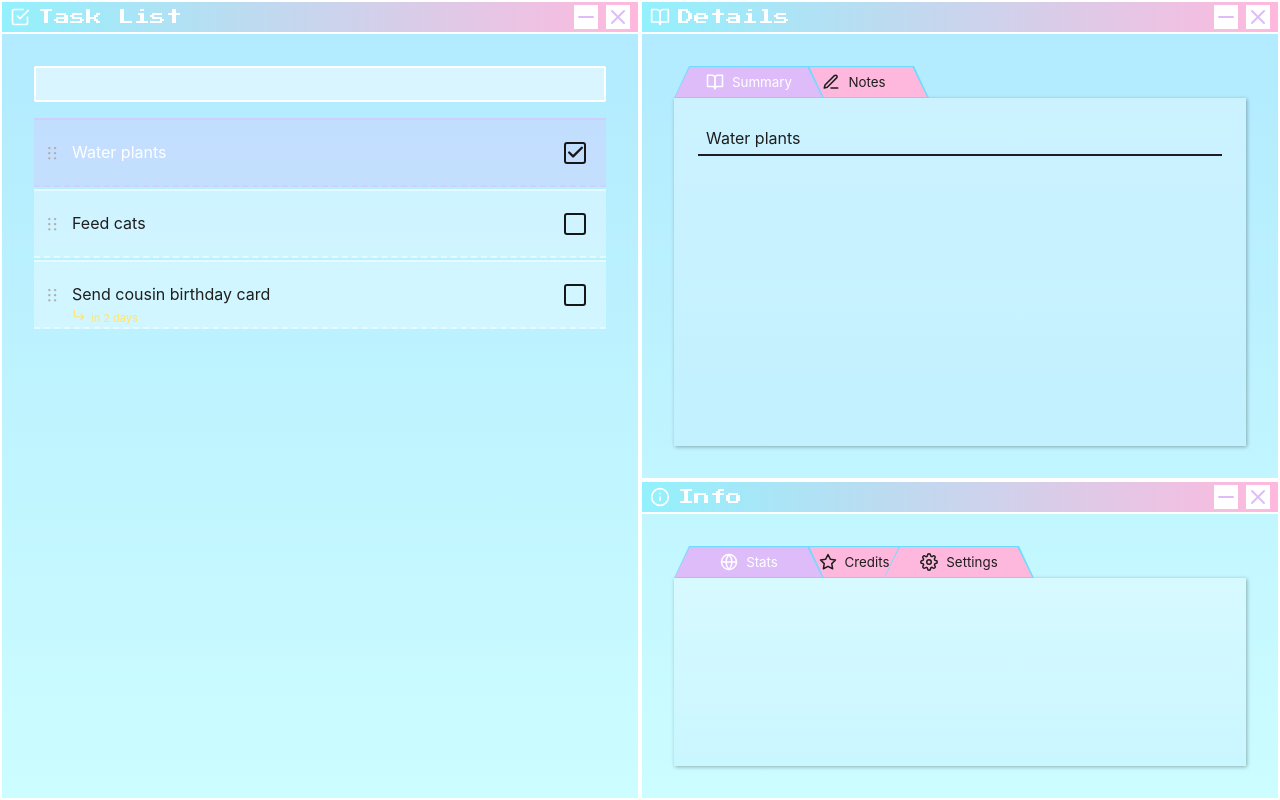
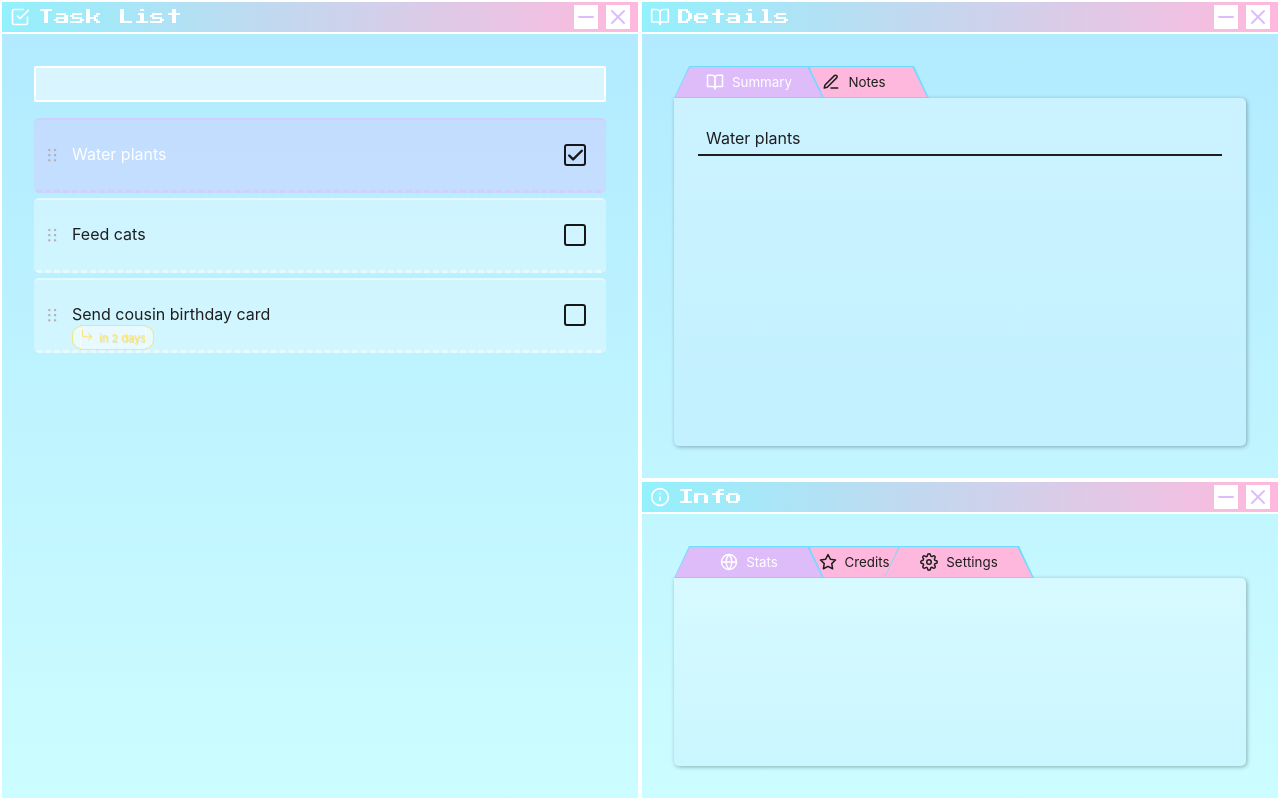
Before and after one commit to amiraine/todo, a React (Create React App) app: page / in a window 1280 px wide. Built offline with nearby package versions, Linux system fonts and the light colour scheme.

Commit message:
update styles

```diff
--- a/src/Components/TabWindow/styled.ts
+++ b/src/Components/TabWindow/styled.ts
@@ -81,4 +81,7 @@ export const ContentWrapper = styled.section`
   max-height: 100%;
   max-width: 100%;
   box-shadow: 1px 1px 4px #00000050;
+  border-top-right-radius: 5px;
+  border-bottom-right-radius: 5px;
+  border-bottom-left-radius: 5px;
 `;
--- a/src/List/ListItem/styled.ts
+++ b/src/List/ListItem/styled.ts
@@ -8,18 +8,19 @@ export const IconContainer = styled.div<{ isEditable: boolean }>`
 `;
 
 export const StyledListItem = styled.div<{ selected: boolean }>`
+  height: 60px;
+  margin: 5px 0;
   display: flex;
   align-items: center;
   padding: 5px 10px;
   background: ${({ selected }) => (selected ? "#debcfa50" : "#ffffff50")};
   border-top: 2px solid
     ${({ selected }) => (selected ? "#debcfa75" : "#ffffff75")};
-  border-bottom: 2px dashed
+  border-bottom: 3px dashed
     ${({ selected }) => (selected ? "#debcfa75" : "#ffffff75")};
   color: ${({ selected }) => (selected ? "white" : "#1e1e1e")};
-  height: 55px;
   z-index: 2;
-  margin: 2px 0;
+  border-radius: 5px;
   &:hover {
     ${IconContainer} {
       opacity: 1;
@@ -57,17 +58,46 @@ export const DueDateWarning = styled.span<{
   distance: string;
 }>`
   position: absolute;
-  top: 28px;
+  top: 24px;
+  left: 8px;
+  font-size: 11px;
+  background: #ffffff80;
+  padding: 2px 0 4px;
+  border-top: 1px solid #ffd00080;
+  border-bottom: 1px solid #ffd00080;
   color: ${({ distance }) =>
     distance === "NEAR_FUTURE"
       ? "#ffe46f"
       : distance === "PAST"
       ? "#FF707A"
       : "inherit"};
-  content: "${({ dueDate }) => dueDate}";
-  font-size: 11px;
+  text-shadow: 1px 1px 1px #c7a20050;
   svg {
     margin-right: 5px;
+  }
+  &:before,
+  &:after {
+    content: "";
+    position: absolute;
+    width: 8px;
+    top: 0;
+    bottom: 0;
+    border-top: 1px solid #ffd00080;
+    border-bottom: 1px solid #ffd00080;
+
+    background: #ffffff80;
+  }
+  &:before {
+    left: -8px;
+    border-top-left-radius: 12px;
+    border-bottom-left-radius: 12px;
+    border-left: 1px solid #ffd00080;
+  }
+  &:after {
+    right: -8px;
+    border-top-right-radius: 12px;
+    border-bottom-right-radius: 12px;
+    border-right: 1px solid #ffd00080;
   }
 `;
 
```
